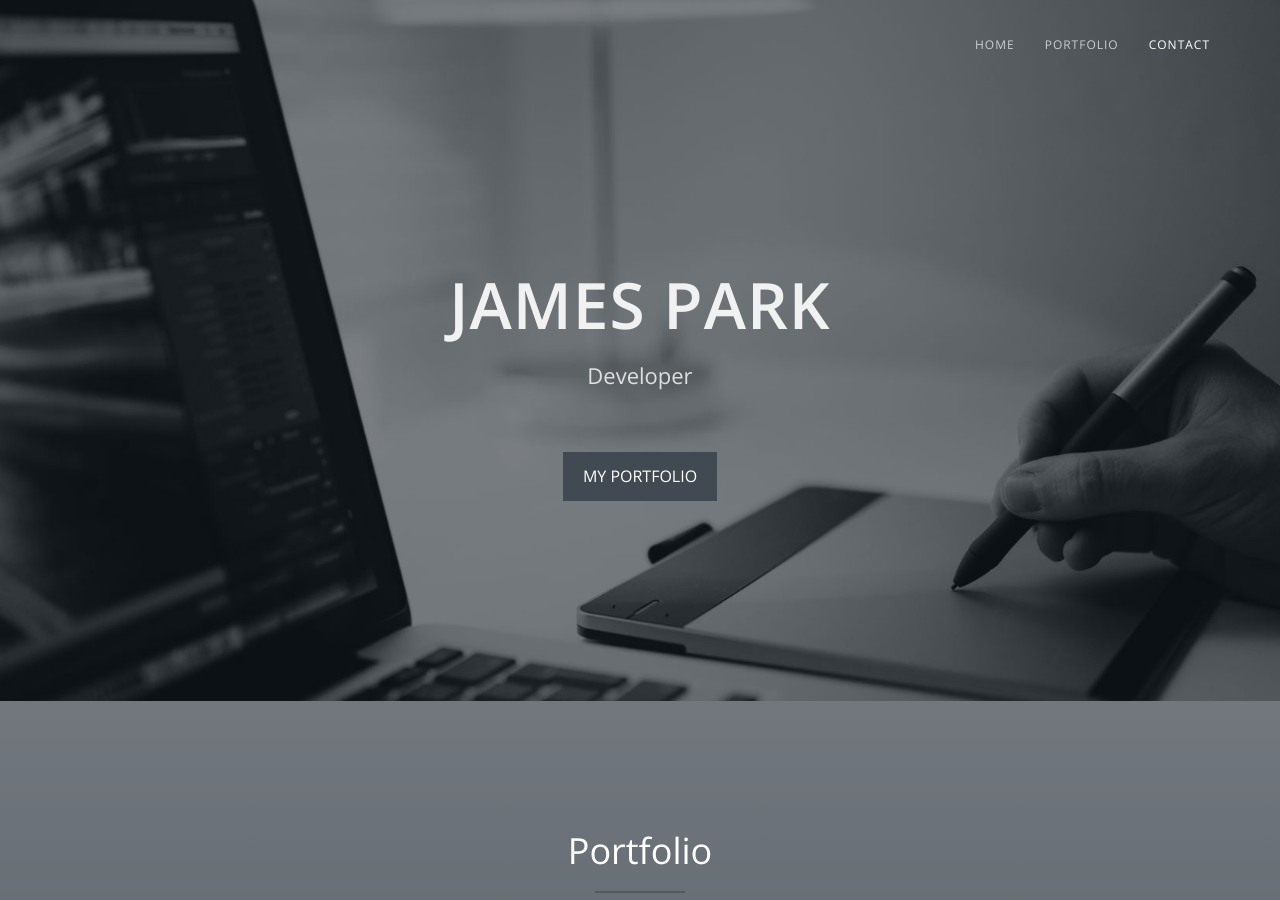
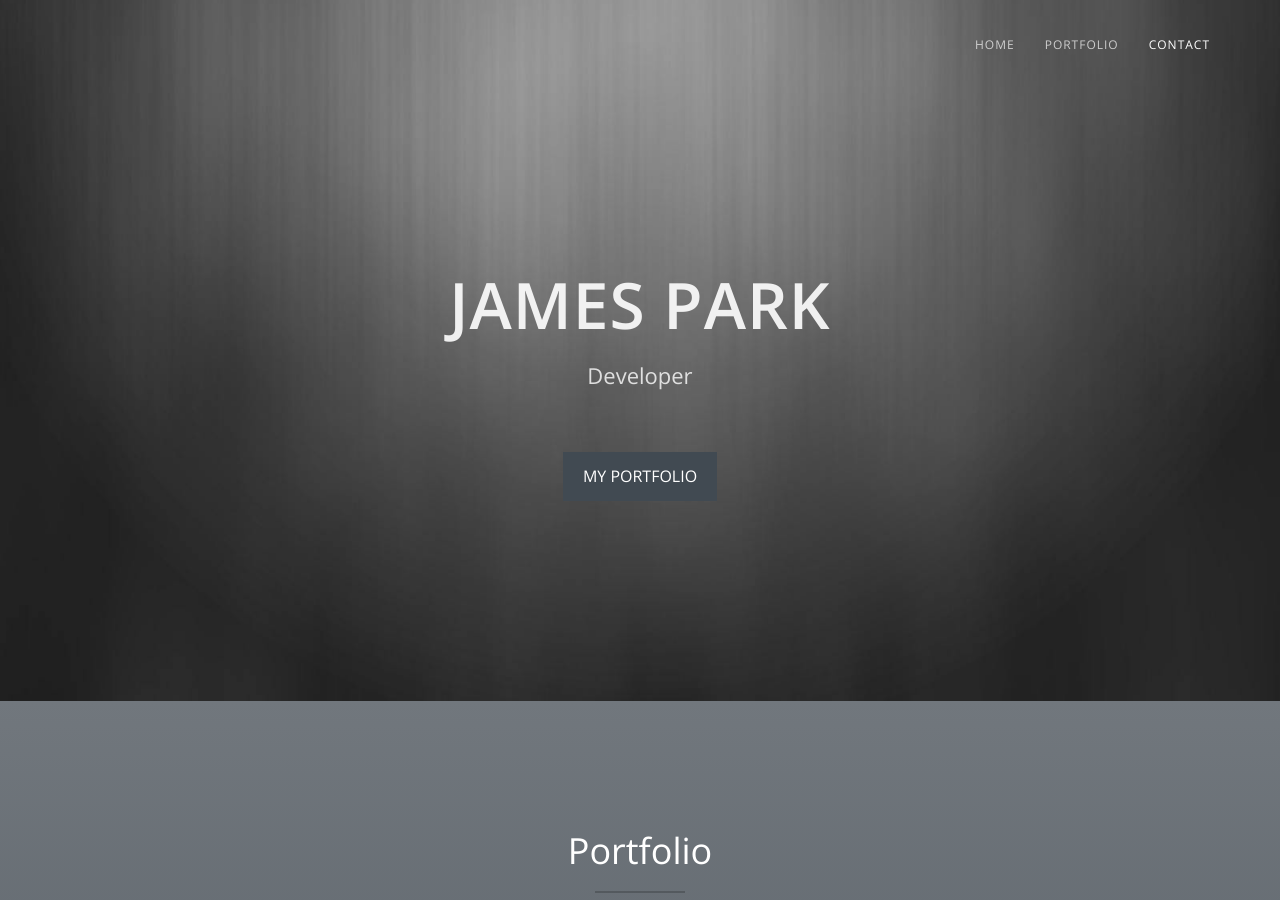
Before and after one commit to pbandjelly/pbandjelly.github.io, a PHP site: page / in a window 1280 px wide. Shown: the top 900 px of the page. Run offline with PHP 8.4, Linux system fonts and the light colour scheme; some libraries are stand-ins or nearby versions.

Commit message:
site edits

```diff
--- a/css/style.css
+++ b/css/style.css
@@ -162,7 +162,7 @@ hr {
 	width: 100%;
 	padding: 0;
 	text-align: center;
-	background: url(../img/intro-bg.jpg) no-repeat center bottom;
+	background: url(../img/intro-bg2.jpg) no-repeat center bottom;
 
 	background-color: #e5e5e5;
 	-webkit-background-size: cover;
```
Also changed, not shown: img/intro-bg2.jpg (added).
